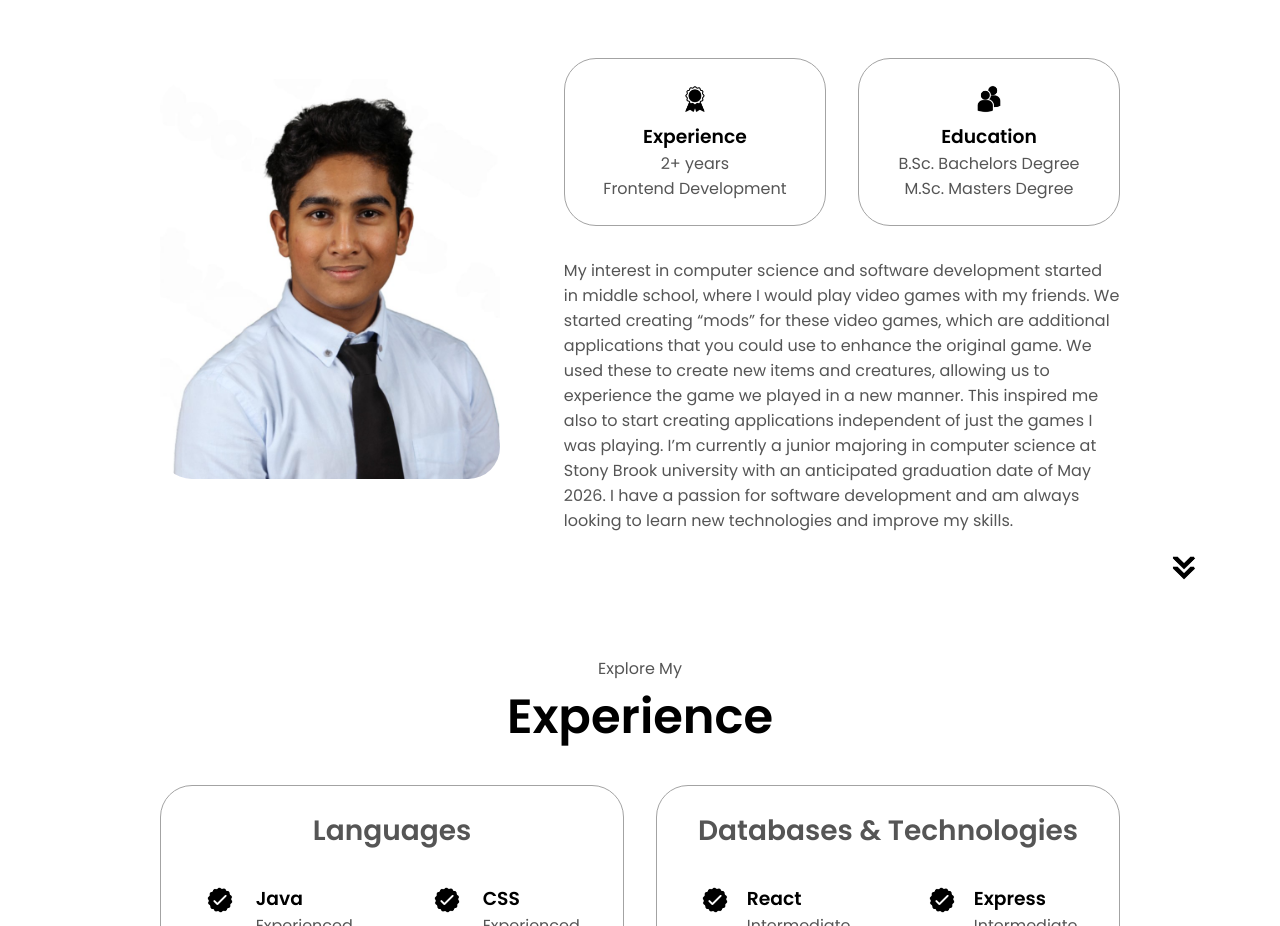
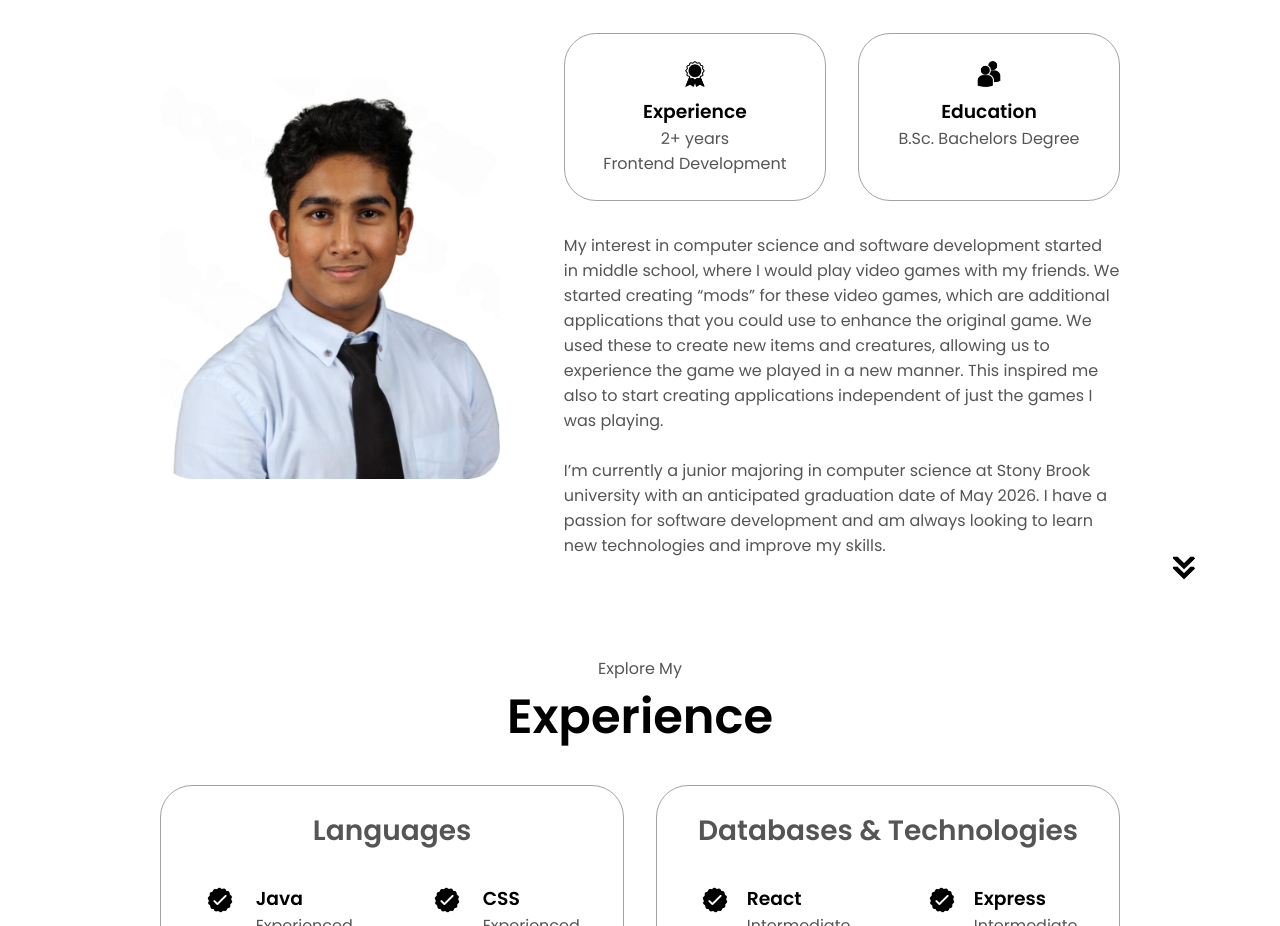
Before and after one commit to tahammad/website, a plain HTML site: page index.html in a window 1280 px wide. Shown: the part 1040-1966 px from the top of the page. Drawn offline with Linux system fonts and the light colour scheme.

Commit message:
Indenting and editing

```diff
--- a/index.html
+++ b/index.html
@@ -100,7 +100,7 @@
                 class="icon"
               />
               <h3>Education</h3>
-              <p>B.Sc. Bachelors Degree<br />M.Sc. Masters Degree</p>
+              <p>B.Sc. Bachelors Degree</p>
             </div>
           </div>
           <div class="text-container">
@@ -109,7 +109,8 @@
                 We started creating “mods” for these video games, which are additional applications that you could use to enhance the original game.
                 We used these to create new items and creatures, allowing us to experience the game we played in a new manner.
                 This inspired me also to start creating applications independent of just the games I was playing.
-
+                <br />
+                <br />
                 I’m currently a junior majoring in computer science at Stony Brook university with an anticipated graduation date of May 2026.
                 I have a passion for software development and am always looking to learn new technologies and improve my skills.
             </p>
```
